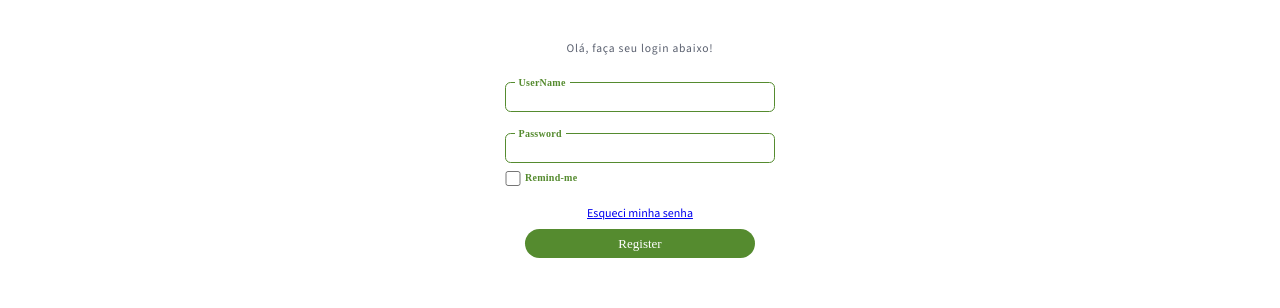
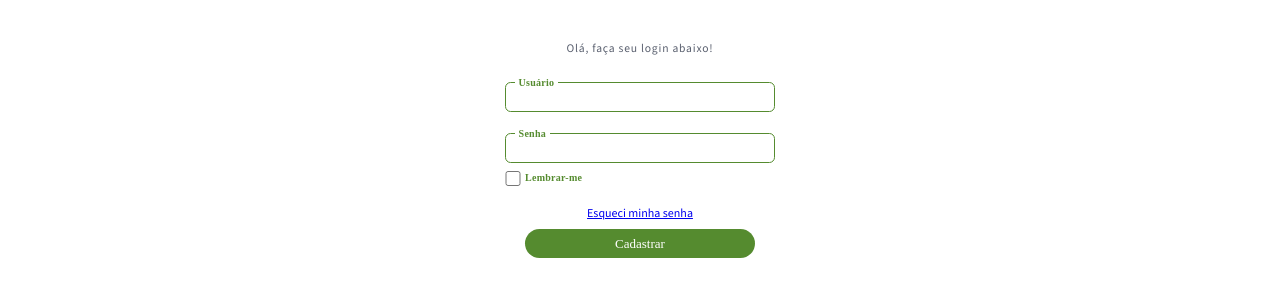
Before and after one commit to leonardojcpg/loomi-frontend-challenge, a React (Vite) app: page /register in a window 1280 px wide. Shown: the part 294-602 px from the top of the page. Built offline with nearby package versions, Linux system fonts and the light colour scheme.

Commit message:
refactor: Refactoring UserForm component

```diff
--- /dev/null
+++ b/src/Components/Form/index.jsx
@@ -0,0 +1,35 @@
+import PropTypes from "prop-types";
+
+import { CheckboxContainer, CheckboxLabel } from "./styles.js";
+
+export const Form = ({ labelText, labelPasswordText, checkboxText }) => {
+  return (
+    <>
+      <form>
+        <label>{labelText}</label>
+        <input className="inputName" type="name" />
+
+        <label>{labelPasswordText}</label>
+        <input className="inputPassword" type="password" />
+
+        <CheckboxContainer>
+          <input
+            className="checkbox"
+            type="checkbox"
+            id="remindMe"
+            name="remindMe"
+          />
+          <CheckboxLabel className="remindMe" htmlFor="remindMe">
+            {checkboxText}
+          </CheckboxLabel>
+        </CheckboxContainer>
+      </form>
+    </>
+  );
+};
+
+Form.propTypes = {
+  labelText: PropTypes.string.isRequired,
+  checkboxText: PropTypes.string.isRequired,
+  labelPasswordText: PropTypes.string.isRequired,
+};
--- /dev/null
+++ b/src/Components/Form/styles.js
@@ -0,0 +1,18 @@
+import styled from 'styled-components'
+
+
+export const CheckboxContainer = styled.div`
+    display: flex;
+`
+
+export const CheckboxLabel = styled.label`
+    .remindMe{
+        font-family: "Source Sans Pro";
+    }
+
+    width: 5.75rem;
+    height: 1.438rem;
+    text-align: left;
+    color: #4D4F5C;
+    opacity: 1;
+`
--- a/src/Components/UserForm/index.jsx
+++ b/src/Components/UserForm/index.jsx
@@ -1,13 +1,12 @@
 import {
   UserFormBackgroundContainer,
   LeafImg,
-  HelloMessageSpanContainer,
-  CheckboxContainer,
-  CheckboxLabel,
+  HelloMessageSpanContainer
 } from "./styles.js";
 
 import leaf from "./assets/leaf.png";
 import { Button } from "../Button/index.jsx";
+import { Form } from "../Form/index.jsx";
 
 export const UserForm = () => {
   return (
@@ -18,22 +17,15 @@ export const UserForm = () => {
       <HelloMessageSpanContainer>
         <p>Olá, faça seu login abaixo!</p>
       </HelloMessageSpanContainer>
-      <form>
-        <label>UserName</label>
-        <input className="inputName" type="name" />
-
-        <label>Password</label>
-        <input className="inputPassword" type="password" />
-
-        <CheckboxContainer>
-          <input className="checkbox" type="checkbox" id="remindMe" name="remindMe" />
-          <CheckboxLabel className="remindMe" htmlFor="remindMe">Remind-me</CheckboxLabel>
-        </CheckboxContainer>
-      </form>
+      <Form
+        labelText="Usuário"
+        labelPasswordText="Senha"
+        checkboxText="Lembrar-me"
+      />
       <div className="forgotPassword">
         <a href="_blank">Esqueci minha senha</a>
       </div>
-        <Button buttonText="Register"/>
+      <Button buttonText="Cadastrar" />
     </UserFormBackgroundContainer>
   );
 };
--- a/src/Components/UserForm/styles.js
+++ b/src/Components/UserForm/styles.js
@@ -84,18 +84,3 @@ export const HelloMessageSpanContainer = styled.div`
     color: #595F6E;
     opacity: 1;
 `
-
-export const CheckboxContainer = styled.div`
-    display: flex;
-`
-
-export const CheckboxLabel = styled.label`
-    .remindMe{
-        font-family: "Source Sans Pro";
-    }
-    width: 5.75rem;
-    height: 1.438rem;
-    text-align: left;
-    color: #4D4F5C;
-    opacity: 1;
-`
```
